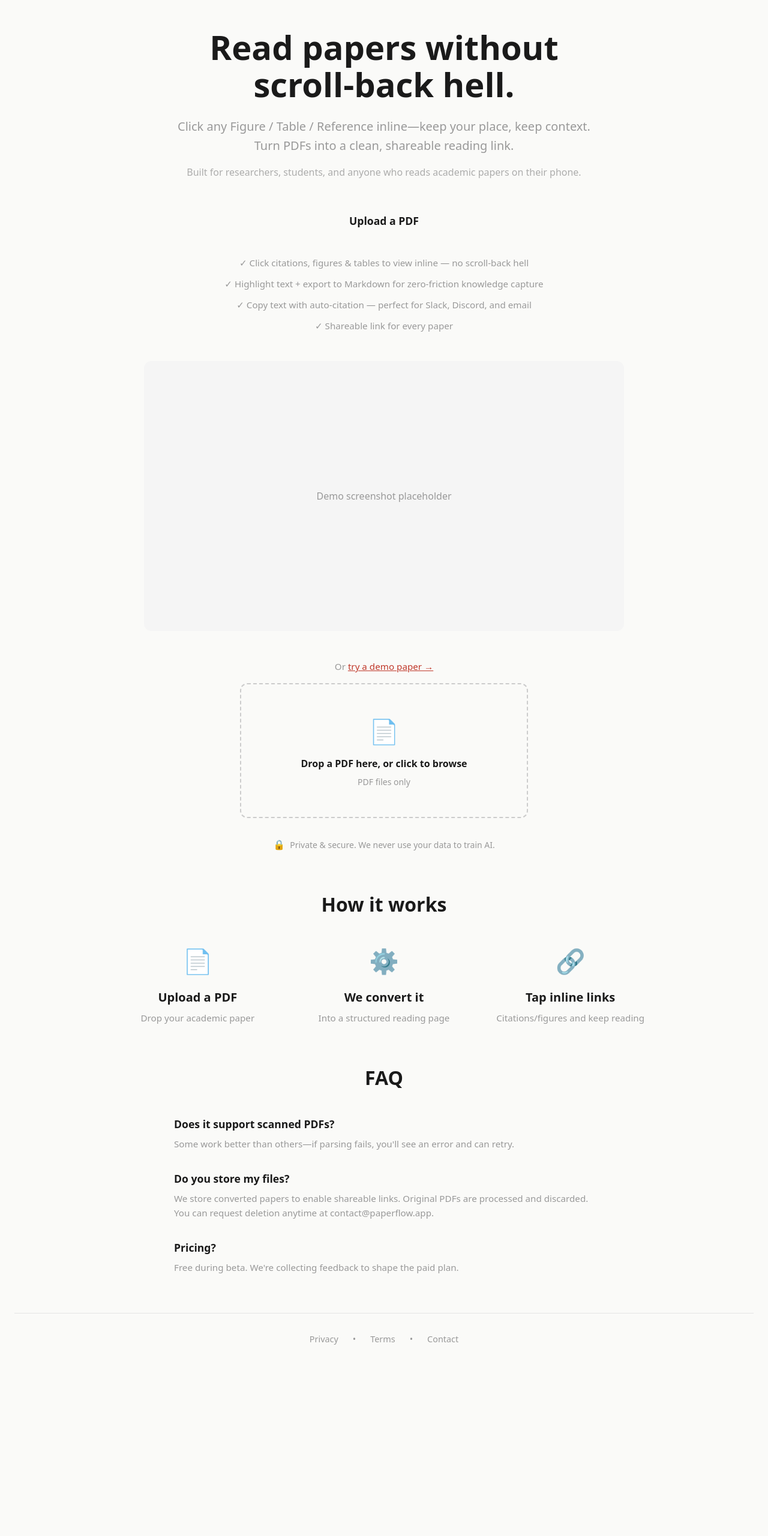
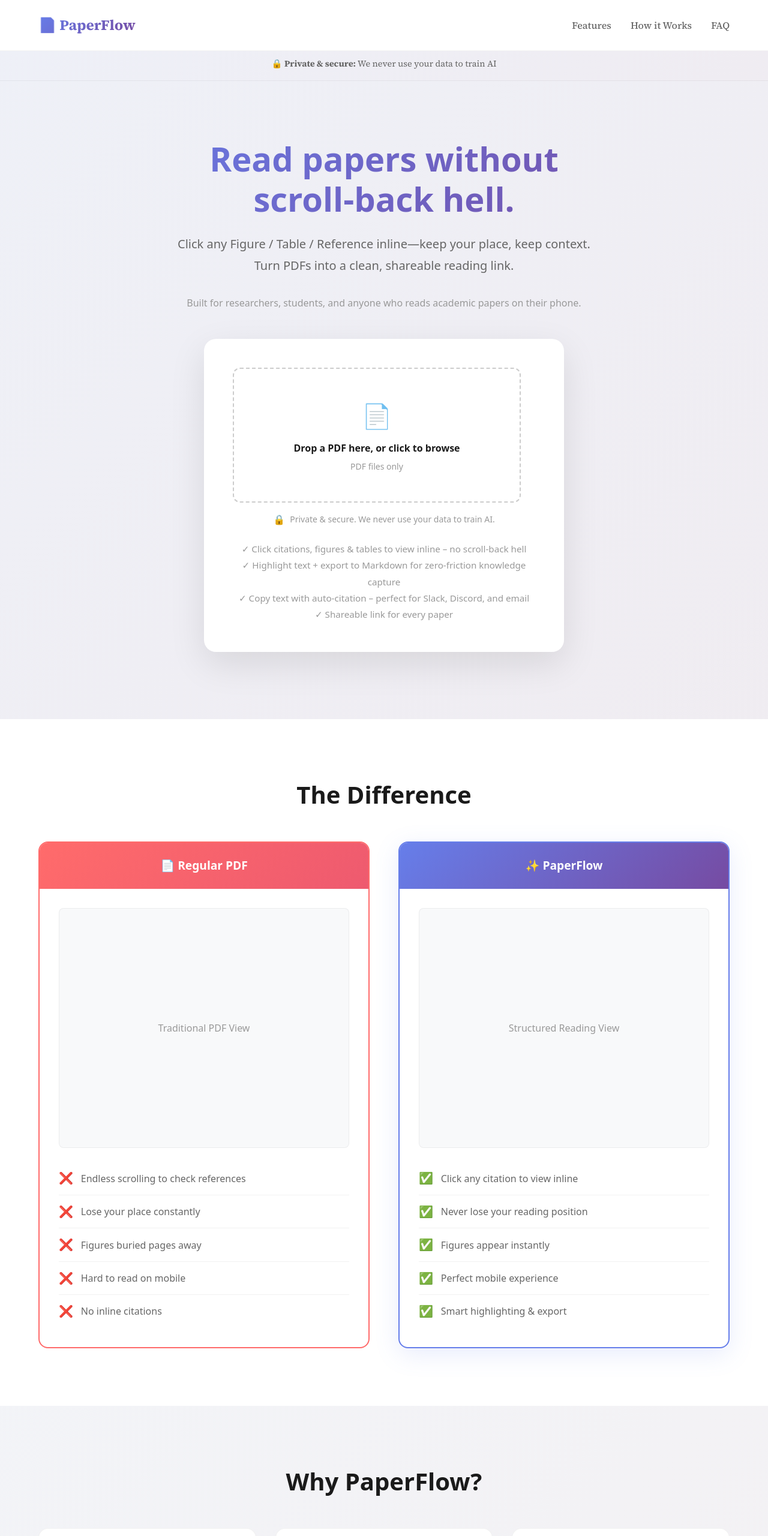
Before and after one commit to TylerMorrison21/paperflow, a Next.js app in the folder frontend/: page / in a window 1280 px wide. Shown: the top 2561 px of the page at 60% size. Before the commit the page ends 2292 px from the top, so only its background shows below. Built offline with nearby package versions, Linux system fonts and the light colour scheme; no server answers.

Commit message:
Redesign landing page with gradient header, comparison section, and polished UI

```diff
--- a/frontend/src/app/page.tsx
+++ b/frontend/src/app/page.tsx
@@ -12,142 +12,346 @@ export default function Home() {
   }, [])
 
   return (
-    <main style={{ minHeight: '100vh', display: 'flex', flexDirection: 'column', alignItems: 'center', padding: '3rem 1.5rem', fontFamily: 'system-ui' }}>
+    <>
+      {/* Header */}
+      <header style={{
+        padding: '1.5rem 5%',
+        display: 'flex',
+        justifyContent: 'space-between',
+        alignItems: 'center',
+        position: 'fixed',
+        width: '100%',
+        top: 0,
+        background: 'rgba(255, 255, 255, 0.95)',
+        backdropFilter: 'blur(10px)',
+        zIndex: 1000,
+        borderBottom: '1px solid rgba(0, 0, 0, 0.05)'
+      }}>
+        <div style={{
+          fontSize: '1.5rem',
+          fontWeight: 700,
+          background: 'linear-gradient(135deg, #667eea 0%, #764ba2 100%)',
+          WebkitBackgroundClip: 'text',
+          WebkitTextFillColor: 'transparent',
+          backgroundClip: 'text'
+        }}>
+          📄 PaperFlow
+        </div>
+        <nav style={{ display: 'flex', gap: '2rem' }}>
+          <a href="#features" style={{ textDecoration: 'none', color: '#666', fontWeight: 500 }}>Features</a>
+          <a href="#how-it-works" style={{ textDecoration: 'none', color: '#666', fontWeight: 500 }}>How it Works</a>
+          <a href="#faq" style={{ textDecoration: 'none', color: '#666', fontWeight: 500 }}>FAQ</a>
+        </nav>
+      </header>
+
+      {/* Privacy Banner */}
+      <div style={{
+        background: 'linear-gradient(135deg, rgba(102, 126, 234, 0.08) 0%, rgba(118, 75, 162, 0.08) 100%)',
+        padding: '1rem',
+        textAlign: 'center',
+        fontSize: '0.9rem',
+        color: '#666',
+        borderBottom: '1px solid rgba(0, 0, 0, 0.05)',
+        marginTop: '80px'
+      }}>
+        🔒 <strong>Private & secure:</strong> We never use your data to train AI
+      </div>
+
+      <main style={{ fontFamily: 'system-ui' }}>
         {/* Hero Section */}
-      <div style={{ textAlign: 'center', maxWidth: 700, marginBottom: '3rem' }}>
-        <h1 style={{ fontSize: 'clamp(2.5rem, 6vw, 3.5rem)', fontWeight: 700, lineHeight: 1.1, marginBottom: '1.5rem' }}>
-          Read papers without scroll-back hell.
+        <section style={{
+          padding: '6rem 5% 4rem',
+          textAlign: 'center',
+          background: 'linear-gradient(135deg, rgba(102, 126, 234, 0.08) 0%, rgba(118, 75, 162, 0.08) 100%)'
+        }}>
+          <h1 style={{
+            fontSize: 'clamp(2.5rem, 6vw, 3.5rem)',
+            fontWeight: 800,
+            marginBottom: '1.5rem',
+            lineHeight: 1.2,
+            background: 'linear-gradient(135deg, #667eea 0%, #764ba2 100%)',
+            WebkitBackgroundClip: 'text',
+            WebkitTextFillColor: 'transparent',
+            backgroundClip: 'text'
+          }}>
+            Read papers without<br />scroll-back hell.
           </h1>
-        <p style={{ fontSize: '1.25rem', color: 'var(--muted)', lineHeight: 1.6, marginBottom: '1rem' }}>
+          <p style={{ fontSize: '1.25rem', color: '#666', maxWidth: 700, margin: '0 auto 2rem', lineHeight: 1.8 }}>
             Click any Figure / Table / Reference inline—keep your place, keep context. Turn PDFs into a clean, shareable reading link.
           </p>
-
-        {/* Target Audience */}
-        <p style={{ fontSize: '1rem', color: 'var(--muted)', lineHeight: 1.6, marginBottom: '2.5rem', opacity: 0.8 }}>
+          <p style={{ fontSize: '1rem', color: '#999', marginTop: '1rem' }}>
             Built for researchers, students, and anyone who reads academic papers on their phone.
           </p>
 
-        {/* CTA */}
-        <div style={{ display: 'flex', justifyContent: 'center', marginBottom: '2rem' }}>
-          <button
-            onClick={() => document.getElementById('upload-zone')?.scrollIntoView({ behavior: 'smooth' })}
-            style={{
-              padding: '0.875rem 2rem',
-              fontSize: '1.1rem',
-              fontWeight: 600,
-              background: 'var(--foreground)',
-              color: 'var(--background)',
-              border: 'none',
+          <div style={{
+            maxWidth: 600,
+            margin: '3rem auto',
+            padding: '3rem',
+            background: 'white',
+            borderRadius: '20px',
+            boxShadow: '0 20px 60px rgba(0, 0, 0, 0.1)'
+          }}>
+            <UploadZone onComplete={id => router.push(`/read/${id}`)} />
+            <p style={{ marginTop: '1.5rem', fontSize: '0.95rem', color: '#999', lineHeight: 1.8 }}>
+              ✓ Click citations, figures & tables to view inline – no scroll-back hell<br />
+              ✓ Highlight text + export to Markdown for zero-friction knowledge capture<br />
+              ✓ Copy text with auto-citation – perfect for Slack, Discord, and email<br />
+              ✓ Shareable link for every paper
+            </p>
+          </div>
+        </section>
+
+        {/* Comparison Section */}
+        <section style={{ padding: '6rem 5%', background: 'white' }}>
+          <h2 style={{ fontSize: '2.5rem', fontWeight: 700, textAlign: 'center', marginBottom: '3rem', color: '#1a1a1a' }}>
+            The Difference
+          </h2>
+          <div style={{
+            maxWidth: 1200,
+            margin: '0 auto',
+            display: 'grid',
+            gridTemplateColumns: 'repeat(auto-fit, minmax(300px, 1fr))',
+            gap: '3rem'
+          }}>
+            {/* Before */}
+            <div style={{
+              background: 'white',
+              borderRadius: '16px',
+              overflow: 'hidden',
+              border: '2px solid #ff6b6b'
+            }}>
+              <div style={{
+                padding: '1.5rem',
+                color: 'white',
+                fontWeight: 700,
+                fontSize: '1.2rem',
+                textAlign: 'center',
+                background: 'linear-gradient(135deg, #ff6b6b 0%, #ee5a6f 100%)'
+              }}>
+                📄 Regular PDF
+              </div>
+              <div style={{ padding: '2rem' }}>
+                <div style={{
+                  width: '100%',
+                  height: '400px',
+                  background: '#f8f9fa',
                   borderRadius: '8px',
-              cursor: 'pointer',
-            }}
-          >
-            Upload a PDF
-          </button>
+                  display: 'flex',
+                  alignItems: 'center',
+                  justifyContent: 'center',
+                  marginBottom: '1.5rem',
+                  border: '1px solid rgba(0, 0, 0, 0.05)',
+                  color: '#999'
+                }}>
+                  Traditional PDF View
                 </div>
-
-        {/* Feature Bullets */}
-        <div style={{ display: 'flex', flexDirection: 'column', gap: '0.75rem', alignItems: 'center', fontSize: '0.95rem', color: 'var(--muted)' }}>
-          <div>✓ Click citations, figures & tables to view inline — no scroll-back hell</div>
-          <div>✓ Highlight text + export to Markdown for zero-friction knowledge capture</div>
-          <div>✓ Copy text with auto-citation — perfect for Slack, Discord, and email</div>
-          <div>✓ Shareable link for every paper</div>
+                <ul style={{ listStyle: 'none', padding: 0 }}>
+                  {['Endless scrolling to check references', 'Lose your place constantly', 'Figures buried pages away', 'Hard to read on mobile', 'No inline citations'].map((item, i) => (
+                    <li key={i} style={{
+                      padding: '0.8rem 0',
+                      borderBottom: i < 4 ? '1px solid rgba(0, 0, 0, 0.05)' : 'none',
+                      display: 'flex',
+                      alignItems: 'center',
+                      color: '#666'
+                    }}>
+                      <span style={{ marginRight: '0.8rem', fontSize: '1.2rem' }}>❌</span>
+                      {item}
+                    </li>
+                  ))}
+                </ul>
               </div>
             </div>
 
-      {/* Demo Screenshot Placeholder */}
-      {/* TODO: Add demo GIF/screenshot showing inline citation popup */}
+            {/* After */}
+            <div style={{
+              background: 'white',
+              borderRadius: '16px',
+              overflow: 'hidden',
+              border: '2px solid #667eea',
+              boxShadow: '0 10px 40px rgba(102, 126, 234, 0.15)'
+            }}>
+              <div style={{
+                padding: '1.5rem',
+                color: 'white',
+                fontWeight: 700,
+                fontSize: '1.2rem',
+                textAlign: 'center',
+                background: 'linear-gradient(135deg, #667eea 0%, #764ba2 100%)'
+              }}>
+                ✨ PaperFlow
+              </div>
+              <div style={{ padding: '2rem' }}>
                 <div style={{
                   width: '100%',
-        maxWidth: '800px',
-        margin: '0 auto 3rem',
-        aspectRatio: '16/9',
-        background: '#f5f5f5',
+                  height: '400px',
+                  background: '#f8f9fa',
+                  borderRadius: '8px',
+                  display: 'flex',
+                  alignItems: 'center',
+                  justifyContent: 'center',
+                  marginBottom: '1.5rem',
+                  border: '1px solid rgba(0, 0, 0, 0.05)',
+                  color: '#999'
+                }}>
+                  Structured Reading View
+                </div>
+                <ul style={{ listStyle: 'none', padding: 0 }}>
+                  {['Click any citation to view inline', 'Never lose your reading position', 'Figures appear instantly', 'Perfect mobile experience', 'Smart highlighting & export'].map((item, i) => (
+                    <li key={i} style={{
+                      padding: '0.8rem 0',
+                      borderBottom: i < 4 ? '1px solid rgba(0, 0, 0, 0.05)' : 'none',
+                      display: 'flex',
+                      alignItems: 'center',
+                      color: '#666'
+                    }}>
+                      <span style={{ marginRight: '0.8rem', fontSize: '1.2rem' }}>✅</span>
+                      {item}
+                    </li>
+                  ))}
+                </ul>
+              </div>
+            </div>
+          </div>
+        </section>
+
+        {/* Features */}
+        <section id="features" style={{
+          padding: '6rem 5%',
+          background: 'linear-gradient(135deg, rgba(102, 126, 234, 0.05) 0%, rgba(118, 75, 162, 0.05) 100%)'
+        }}>
+          <h2 style={{ fontSize: '2.5rem', fontWeight: 700, textAlign: 'center', marginBottom: '3rem', color: '#1a1a1a' }}>
+            Why PaperFlow?
+          </h2>
+          <div style={{
+            maxWidth: 1200,
+            margin: '0 auto',
+            display: 'grid',
+            gridTemplateColumns: 'repeat(auto-fit, minmax(280px, 1fr))',
+            gap: '2rem'
+          }}>
+            {[
+              { icon: '🔗', title: 'Inline Everything', desc: 'Click citations, figures, tables, and references to view them instantly—without losing your place. No more scroll-back hell.' },
+              { icon: '✍️', title: 'Smart Knowledge Capture', desc: 'Highlight text and export to Markdown. Copy with auto-citations for Slack, Discord, and email. Build your knowledge base effortlessly.' },
+              { icon: '🌐', title: 'Share & Collaborate', desc: 'Every paper gets a clean, shareable link. Mobile-friendly reading on any device. Perfect for teams and study groups.' }
+            ].map((feature, i) => (
+              <div key={i} style={{
+                padding: '2rem',
+                background: 'white',
+                borderRadius: '16px',
+                border: '1px solid rgba(0, 0, 0, 0.05)',
+                transition: 'transform 0.3s, box-shadow 0.3s'
+              }}>
+                <div style={{
+                  width: '50px',
+                  height: '50px',
+                  background: 'linear-gradient(135deg, #667eea 0%, #764ba2 100%)',
                   borderRadius: '12px',
                   display: 'flex',
                   alignItems: 'center',
                   justifyContent: 'center',
-        color: '#999',
-        fontSize: '1rem'
+                  marginBottom: '1.5rem',
+                  fontSize: '1.5rem'
                 }}>
-        Demo screenshot placeholder
+                  {feature.icon}
                 </div>
+                <h3 style={{ fontSize: '1.3rem', marginBottom: '0.8rem', color: '#1a1a1a' }}>{feature.title}</h3>
+                <p style={{ color: '#666', lineHeight: 1.7 }}>{feature.desc}</p>
+              </div>
+            ))}
+          </div>
+        </section>
 
-      {/* Upload Zone */}
-      <div id="upload-zone" style={{ marginBottom: '4rem', width: '100%', maxWidth: 600, display: 'flex', flexDirection: 'column', alignItems: 'center', gap: '1rem' }}>
-        <p style={{ fontSize: '0.95rem', color: 'var(--muted)' }}>
-          Or <a href="#" onClick={(e) => { e.preventDefault(); alert('Demo paper coming soon!') }} style={{ color: 'var(--accent)', textDecoration: 'underline' }}>try a demo paper →</a>
-        </p>
-        <UploadZone onComplete={id => router.push(`/read/${id}`)} />
-      </div>
-
-      {/* How It Works */}
-      <div style={{ maxWidth: 900, width: '100%', marginBottom: '4rem' }}>
-        <h2 style={{ fontSize: '2rem', fontWeight: 700, textAlign: 'center', marginBottom: '2.5rem' }}>
+        {/* How it Works */}
+        <section id="how-it-works" style={{ padding: '6rem 5%', background: 'white' }}>
+          <h2 style={{ fontSize: '2.5rem', fontWeight: 700, textAlign: 'center', marginBottom: '3rem', color: '#1a1a1a' }}>
             How it works
           </h2>
-        <div style={{ display: 'grid', gridTemplateColumns: 'repeat(auto-fit, minmax(250px, 1fr))', gap: '2rem' }}>
-          <div style={{ textAlign: 'center' }}>
-            <div style={{ fontSize: '2.5rem', marginBottom: '1rem' }}>📄</div>
-            <h3 style={{ fontSize: '1.25rem', fontWeight: 600, marginBottom: '0.5rem' }}>Upload a PDF</h3>
-            <p style={{ color: 'var(--muted)', fontSize: '0.95rem' }}>Drop your academic paper</p>
+          <div style={{
+            maxWidth: 1000,
+            margin: '0 auto',
+            display: 'grid',
+            gridTemplateColumns: 'repeat(auto-fit, minmax(250px, 1fr))',
+            gap: '3rem'
+          }}>
+            {[
+              { num: '1', title: 'Upload a PDF', desc: 'Drop your academic paper and we\'ll start processing immediately.' },
+              { num: '2', title: 'We convert it', desc: 'Our AI transforms your PDF into a structured, mobile-friendly reading page.' },
+              { num: '3', title: 'Tap inline links', desc: 'Click citations, figures, and references to view them without scrolling.' }
+            ].map((step, i) => (
+              <div key={i} style={{ textAlign: 'center' }}>
+                <div style={{
+                  width: '60px',
+                  height: '60px',
+                  background: 'linear-gradient(135deg, #667eea 0%, #764ba2 100%)',
+                  color: 'white',
+                  borderRadius: '50%',
+                  display: 'flex',
+                  alignItems: 'center',
+                  justifyContent: 'center',
+                  margin: '0 auto 1.5rem',
+                  fontSize: '1.5rem',
+                  fontWeight: 700
+                }}>
+                  {step.num}
                 </div>
-          <div style={{ textAlign: 'center' }}>
-            <div style={{ fontSize: '2.5rem', marginBottom: '1rem' }}>⚙️</div>
-            <h3 style={{ fontSize: '1.25rem', fontWeight: 600, marginBottom: '0.5rem' }}>We convert it</h3>
-            <p style={{ color: 'var(--muted)', fontSize: '0.95rem' }}>Into a structured reading page</p>
+                <h3 style={{ fontSize: '1.3rem', marginBottom: '0.8rem', color: '#1a1a1a' }}>{step.title}</h3>
+                <p style={{ color: '#666', lineHeight: 1.7 }}>{step.desc}</p>
               </div>
-          <div style={{ textAlign: 'center' }}>
-            <div style={{ fontSize: '2.5rem', marginBottom: '1rem' }}>🔗</div>
-            <h3 style={{ fontSize: '1.25rem', fontWeight: 600, marginBottom: '0.5rem' }}>Tap inline links</h3>
-            <p style={{ color: 'var(--muted)', fontSize: '0.95rem' }}>Citations/figures and keep reading</p>
+            ))}
+          </div>
+        </section>
+
+        {/* FAQ */}
+        <section id="faq" style={{ padding: '6rem 5%', maxWidth: 900, margin: '0 auto' }}>
+          <h2 style={{ fontSize: '2.5rem', fontWeight: 700, textAlign: 'center', marginBottom: '3rem', color: '#1a1a1a' }}>
+            FAQ
+          </h2>
+          {[
+            { q: 'Does it support scanned PDFs?', a: 'Some work better than others. If parsing fails, you\'ll see an error and can retry.' },
+            { q: 'Do you store my files?', a: 'We store converted papers to enable shareable links. Original PDFs are processed and discarded. You can request deletion anytime at contact@paperflow.app.' },
+            { q: 'Pricing?', a: 'Free during beta. We\'re collecting feedback to shape the paid plan.' }
+          ].map((faq, i) => (
+            <div key={i} style={{
+              marginBottom: '1.5rem',
+              background: 'white',
+              borderRadius: '12px',
+              overflow: 'hidden',
+              border: '1px solid rgba(0, 0, 0, 0.05)'
+            }}>
+              <div style={{
+                padding: '1.5rem',
+                fontWeight: 600,
+                color: '#1a1a1a',
+                cursor: 'pointer'
+              }}>
+                {faq.q}
+              </div>
+              <div style={{
+                padding: '0 1.5rem 1.5rem',
+                color: '#666',
+                lineHeight: 1.7
+              }}>
+                {faq.a}
               </div>
             </div>
-      </div>
-
-      {/* Mini FAQ */}
-      <div style={{ maxWidth: 700, width: '100%', marginBottom: '4rem' }}>
-        <h2 style={{ fontSize: '2rem', fontWeight: 700, textAlign: 'center', marginBottom: '2.5rem' }}>
-          FAQ
-        </h2>
-        <div style={{ display: 'flex', flexDirection: 'column', gap: '2rem' }}>
-          <div>
-            <h3 style={{ fontSize: '1.1rem', fontWeight: 600, marginBottom: '0.5rem' }}>
-              Does it support scanned PDFs?
-            </h3>
-            <p style={{ color: 'var(--muted)', fontSize: '0.95rem', lineHeight: 1.6 }}>
-              Some work better than others—if parsing fails, you'll see an error and can retry.
-            </p>
-          </div>
-          <div>
-            <h3 style={{ fontSize: '1.1rem', fontWeight: 600, marginBottom: '0.5rem' }}>
-              Do you store my files?
-            </h3>
-            <p style={{ color: 'var(--muted)', fontSize: '0.95rem', lineHeight: 1.6 }}>
-              We store converted papers to enable shareable links. Original PDFs are processed and discarded. You can request deletion anytime at contact@paperflow.app.
-            </p>
-          </div>
-          <div>
-            <h3 style={{ fontSize: '1.1rem', fontWeight: 600, marginBottom: '0.5rem' }}>
-              Pricing?
-            </h3>
-            <p style={{ color: 'var(--muted)', fontSize: '0.95rem', lineHeight: 1.6 }}>
-              Free during beta. We're collecting feedback to shape the paid plan.
-            </p>
-          </div>
-        </div>
-      </div>
+          ))}
+        </section>
 
         {/* Footer */}
-      <footer style={{ borderTop: '1px solid var(--border)', paddingTop: '2rem', width: '100%', textAlign: 'center' }}>
-        <div style={{ display: 'flex', gap: '1.5rem', justifyContent: 'center', fontSize: '0.9rem', color: 'var(--muted)' }}>
-          <a href="/privacy" style={{ textDecoration: 'none', color: 'inherit' }}>Privacy</a>
-          <span>•</span>
-          <a href="/terms" style={{ textDecoration: 'none', color: 'inherit' }}>Terms</a>
-          <span>•</span>
-          <a href="mailto:contact@paperflow.app" style={{ textDecoration: 'none', color: 'inherit' }}>Contact</a>
+        <footer style={{
+          padding: '3rem 5%',
+          textAlign: 'center',
+          background: '#1a1a1a',
+          color: 'white'
+        }}>
+          <p>&copy; 2024 PaperFlow. All rights reserved.</p>
+          <div style={{ marginTop: '1rem' }}>
+            <a href="/privacy" style={{ color: '#667eea', textDecoration: 'none', margin: '0 1rem' }}>Privacy</a>
+            <a href="/terms" style={{ color: '#667eea', textDecoration: 'none', margin: '0 1rem' }}>Terms</a>
+            <a href="mailto:contact@paperflow.app" style={{ color: '#667eea', textDecoration: 'none', margin: '0 1rem' }}>Contact</a>
           </div>
         </footer>
       </main>
+    </>
   )
 }
```
Lines whose indentation alone changed are shown as unchanged.
